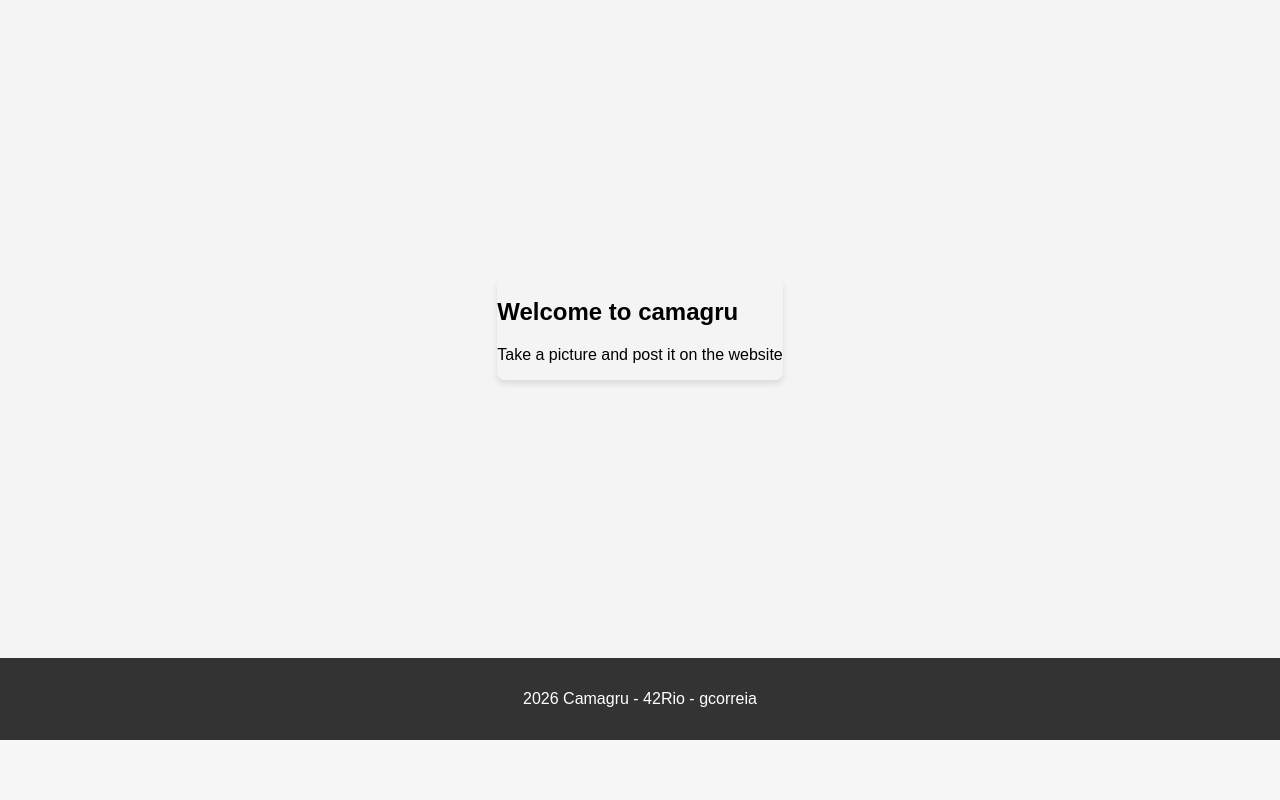
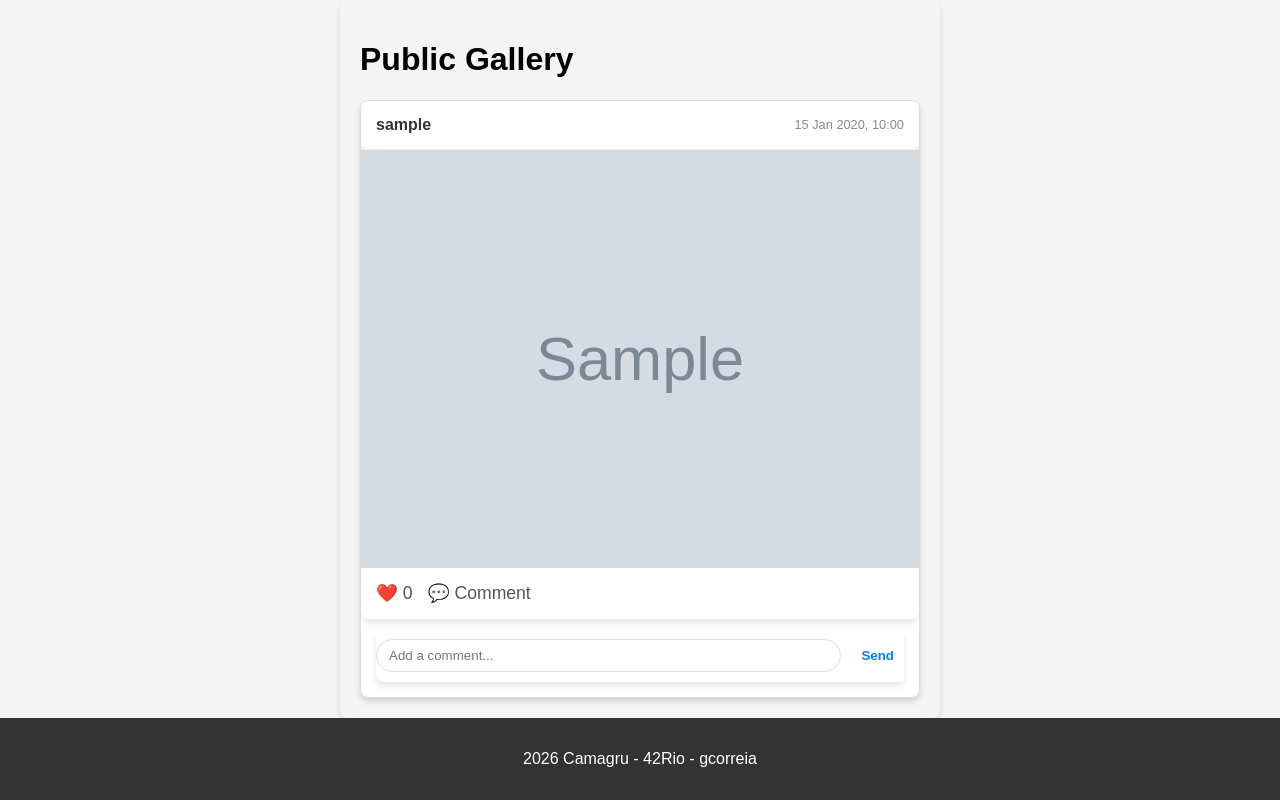
Before and after one commit to gabrielclcardoso/web1, a PHP site: page / in a window 1280 px wide. Shown: the part 60-860 px from the top of the page. Before the commit the page ends 800 px from the top, so only its background shows below. Run offline with PHP 8.4, Linux system fonts and the light colour scheme; the visitor is signed in with stand-in values (Sample User, id 1); tables that the repository leaves empty hold one stand-in row (values such as "Sample post"); grey boxes marked "Sample" are stand-in pictures; data that the repository does not hold is empty.

Commit message:
feat: create simple gallery

```diff
--- a/public/css/style.css
+++ b/public/css/style.css
@@ -271,6 +271,106 @@ canvas#canvas {
   background: rgba(255, 0, 0, 1);
 }
 
+.gallery-container {
+  width: 100%;
+  max-width: 600px; /* Mantém o feed estreito e elegante no PC */
+  margin: 0 auto;
+  padding: 20px;
+}
+
+.feed {
+  display: flex;
+  flex-direction: column;
+  gap: 30px;
+}
+
+.post-card {
+  background: white;
+  border-radius: 8px;
+  border: 1px solid #ddd;
+  overflow: hidden;
+  box-shadow: 0 2px 4px rgba(0, 0, 0, 0.05);
+}
+
+.post-header {
+  padding: 15px;
+  display: flex;
+  justify-content: space-between;
+  align-items: center;
+  border-bottom: 1px solid #eee;
+}
+
+.post-author {
+  font-weight: bold;
+  color: #333;
+}
+
+.post-date {
+  font-size: 0.8rem;
+  color: #888;
+}
+
+.post-image {
+  width: 100%;
+  height: auto;
+  display: block; /* Remove espaços invisíveis embaixo da imagem */
+}
+
+.post-actions {
+  padding: 10px 15px;
+  display: flex;
+  gap: 15px;
+}
+
+.action-btn {
+  background: none;
+  border: none;
+  font-size: 1.1rem;
+  cursor: pointer;
+  color: #555;
+  transition: color 0.2s;
+  padding: 5px 0;
+}
+
+.action-btn:hover {
+  color: #007bff;
+}
+
+.post-comments {
+  padding: 0 15px 15px 15px;
+}
+
+.add-comment {
+  display: flex;
+  gap: 10px;
+  margin-top: 10px;
+}
+
+.comment-input {
+  flex: 1;
+  padding: 8px 12px;
+  border: 1px solid #ddd;
+  border-radius: 20px;
+  outline: none;
+}
+
+.comment-input:focus {
+  border-color: #007bff;
+}
+
+.btn-send-comment {
+  background: white;
+  color: #007bff;
+  border: none;
+  font-weight: bold;
+  cursor: pointer;
+  padding: 0 10px;
+}
+
+.btn-send-comment:hover {
+  color: #0056b3;
+}
+
 @media (max-width: 768px) {
   header,
   footer {
--- a/public/index.php
+++ b/public/index.php
@@ -1,13 +1,62 @@
 <?php
 require_once '../srcs/includes/init.php';
+require_once '../srcs/utils/Image.php';
 
 $page_title = 'Camagru - Home';
 require_once '../srcs/includes/header.php';
+
+$imageHandler = new Image();
+$images = $imageHandler->getAll(3);
+
+$isLoggedIn = isset($_SESSION['user_id']);
 ?>
 
-<div>
-	<h2>Welcome to camagru</h2>
-	<p>Take a picture and post it on the website</p>
+<div class="gallery-container">
+    <h1>Public Gallery</h1>
+
+    <?php if (empty($images)): ?>
+        <div class="card" style="text-align: center; padding: 2rem;">
+            <p>No pictures yet. Be the first to post something!</p>
+            <?php if ($isLoggedIn): ?>
+                <a href="studio.php" class="btn-link">Go to Studio</a>
+            <?php endif; ?>
+        </div>
+    <?php else: ?>
+        <div class="feed">
+            <?php foreach ($images as $image): ?>
+                <div class="post-card">
+                    <div class="post-header">
+                        <span class="post-author"><?php echo htmlspecialchars($image['username']); ?></span>
+                        <span class="post-date"><?php echo date('d M Y, H:i', strtotime($image['created_at'])); ?></span>
+                    </div>
+
+                    <img src="<?php echo htmlspecialchars($image['path']); ?>" alt="Post by <?php echo htmlspecialchars($post['username']); ?>" class="post-image">
+
+                    <div class="post-actions">
+                        <?php if ($isLoggedIn): ?>
+                            <button class="action-btn like-btn" data-id="<?php echo $image['id']; ?>">
+                                ❤️ <span class="like-count">0</span>
+                            </button>
+                            <button class="action-btn comment-btn" onclick="document.getElementById('comment-input-<?php echo $image['id']; ?>').focus();">
+                                💬 Comment
+                            </button>
+                        <?php else: ?>
+                            <p style="font-size: 0.9em; color: #777;">Log in to like and comment.</p>
+                        <?php endif; ?>
+                    </div>
+
+                    <div class="post-comments">
+                        <?php if ($isLoggedIn): ?>
+                            <div class="add-comment">
+                                <input type="text" id="comment-input-<?php echo $image['id']; ?>" placeholder="Add a comment..." class="comment-input">
+                                <button class="btn-send-comment" data-id="<?php echo $image['id']; ?>">Send</button>
+                            </div>
+                        <?php endif; ?>
+                    </div>
+                </div>
+            <?php endforeach; ?>
+        </div>
+    <?php endif; ?>
 </div>
 
 <?php
```
